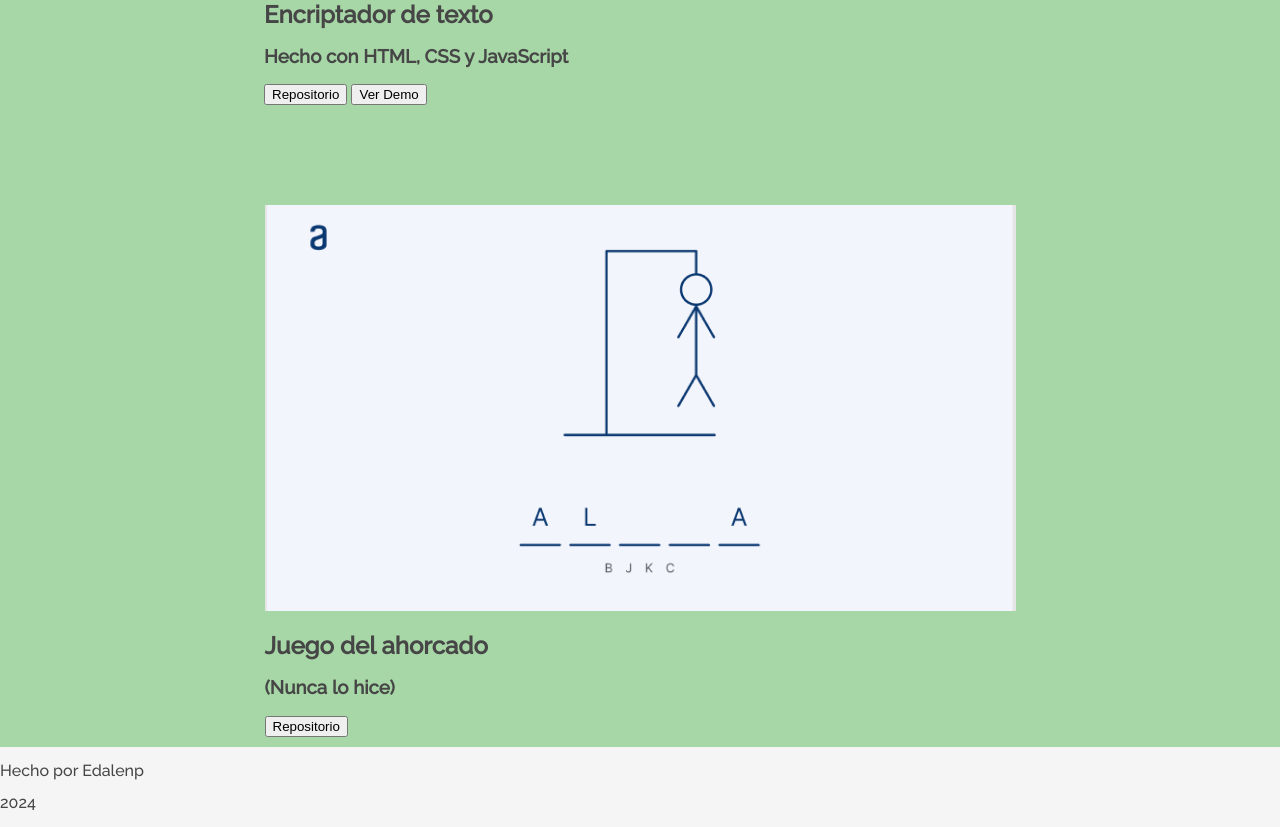
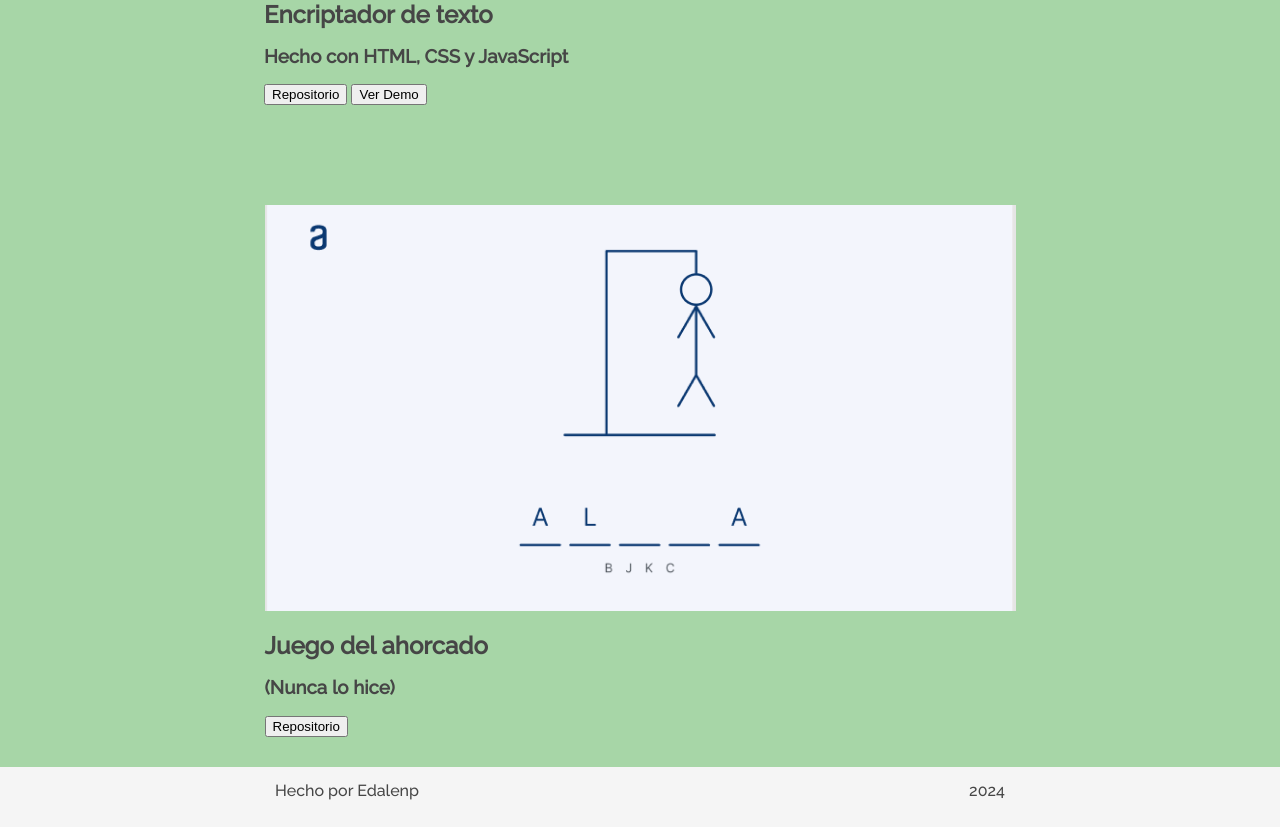
Before and after one commit to Edalenp/challenge-one-portafolio-latam-repositorio-base, a plain HTML site: page index.html in a window 1280 px wide. Shown: the part 2407-3234 px from the top of the page. Drawn offline with Linux system fonts and the light colour scheme.

Commit message:
Footer section styles

```diff
--- a/style.css
+++ b/style.css
@@ -153,29 +153,37 @@
 
  /* Proyectos */
 
-  .experiencia {
+ .experiencia {
     background-color: #A7D6A7;
     margin-top: 100px;
     padding: 10px;
-  }
+ }
 
  .experiencia__titulo__seccion {
     text-align: center;
     font-size: 28px;
     margin-bottom: 50px;
-  }
+ }
 
-  .proyectos_caja {
+ .proyectos_caja {
     display: flex;
     justify-content: center;
     align-items: center;
     gap: 100px;
     flex-wrap: wrap;
-  }
+ }
+
+ .experiencia__caja:nth-child(2) {
+   margin-bottom: 20px;
+ }
 
  /* Pie de Página */
 
-
+ .pie-de-pagina__footer {
+    display: flex;
+    justify-content: space-around;
+    align-items: center;
+ }
 
  /* Media Queries */
 
```
